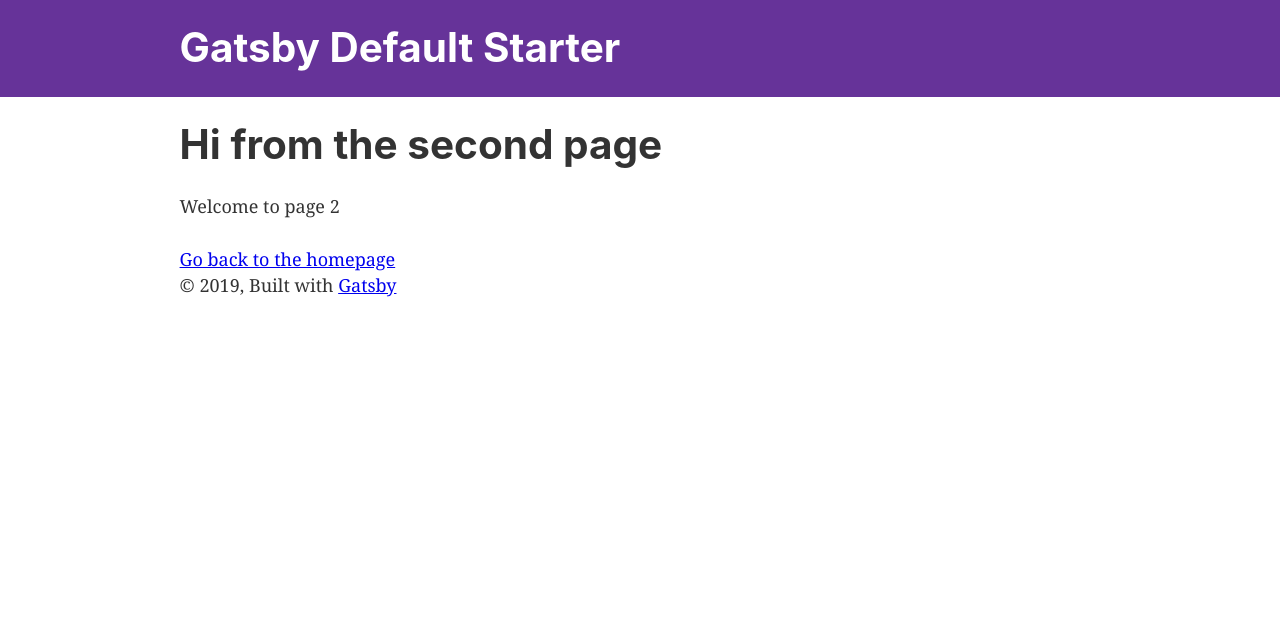
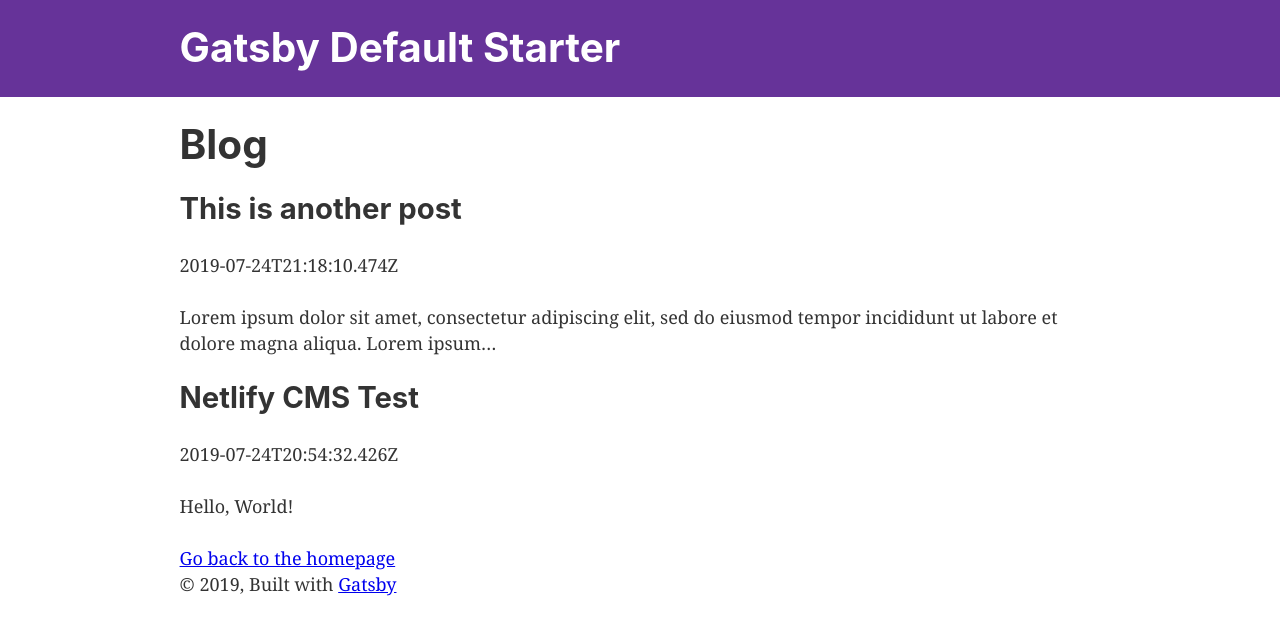
Before and after one commit to nikkilr88/gatsby-netlify-cms, a Gatsby site: page /page-2 in a window 1280 px wide. Built offline with nearby package versions, Linux system fonts and the light colour scheme; Gatsby itself is replaced by a stand-in of ours.

Commit message:
Set up test blog and query

```diff
--- a/gatsby-config.js
+++ b/gatsby-config.js
@@ -14,6 +14,21 @@ module.exports = {
         path: `${__dirname}/src/images`,
       },
     },
+    {
+      resolve: `gatsby-source-filesystem`,
+      options: {
+        name: `blog`,
+        path: `${__dirname}/blog`,
+      },
+    },
+    {
+      resolve: `gatsby-source-filesystem`,
+      options: {
+        name: `projects`,
+        path: `${__dirname}/src/projects`,
+      },
+    },
+    `gatsby-transformer-remark`,
     `gatsby-transformer-sharp`,
     `gatsby-plugin-sharp`,
     {
--- a/package.json
+++ b/package.json
@@ -13,6 +13,7 @@
     "gatsby-plugin-react-helmet": "^3.1.2",
     "gatsby-plugin-sharp": "^2.2.9",
     "gatsby-source-filesystem": "^2.1.6",
+    "gatsby-transformer-remark": "^2.6.9",
     "gatsby-transformer-sharp": "^2.2.4",
     "netlify-cms-app": "^2.9.6",
     "prop-types": "^15.7.2",
--- a/src/pages/page-2.js
+++ b/src/pages/page-2.js
@@ -1,16 +1,46 @@
 import React from "react"
-import { Link } from "gatsby"
+import { Link, useStaticQuery, graphql } from "gatsby"
 
 import Layout from "../components/layout"
 import SEO from "../components/seo"
 
-const SecondPage = () => (
-  <Layout>
-    <SEO title="Page two" />
-    <h1>Hi from the second page</h1>
-    <p>Welcome to page 2</p>
-    <Link to="/">Go back to the homepage</Link>
-  </Layout>
-)
+const SecondPage = () => {
+  const data = useStaticQuery(graphql`
+    query {
+      allMarkdownRemark(
+        filter: { fileAbsolutePath: { regex: "/blog/" } }
+        sort: { fields: [frontmatter___date], order: DESC }
+      ) {
+        edges {
+          node {
+            id
+            frontmatter {
+              title
+              date
+            }
+            excerpt
+          }
+        }
+      }
+    }
+  `)
+
+  const posts = data.allMarkdownRemark.edges.map(edge => (
+    <div key={edge.node.id}>
+      <h2>{edge.node.frontmatter.title}</h2>
+      <p>{edge.node.frontmatter.date}</p>
+      <p>{edge.node.excerpt}</p>
+    </div>
+  ))
+
+  return (
+    <Layout>
+      <SEO title="Blog" />
+      <h1>Blog</h1>
+      {posts}
+      <Link to="/">Go back to the homepage</Link>
+    </Layout>
+  )
+}
 
 export default SecondPage
```
Also changed, not shown: src/pages/index.js (+4 -7 lines), 1 other file.
